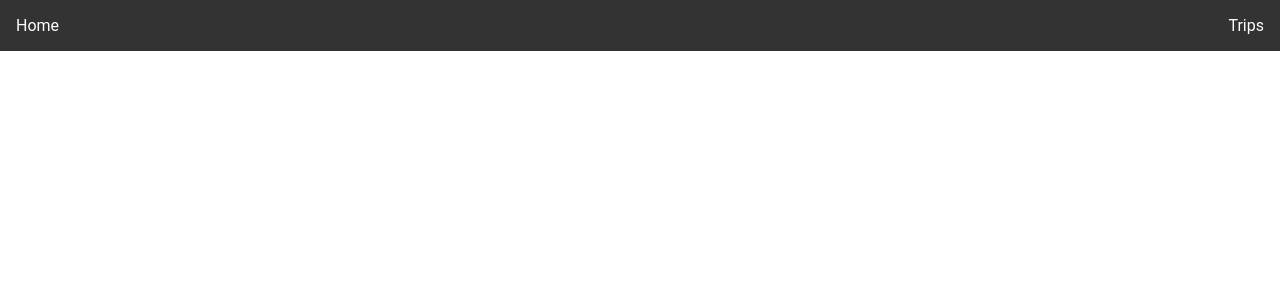
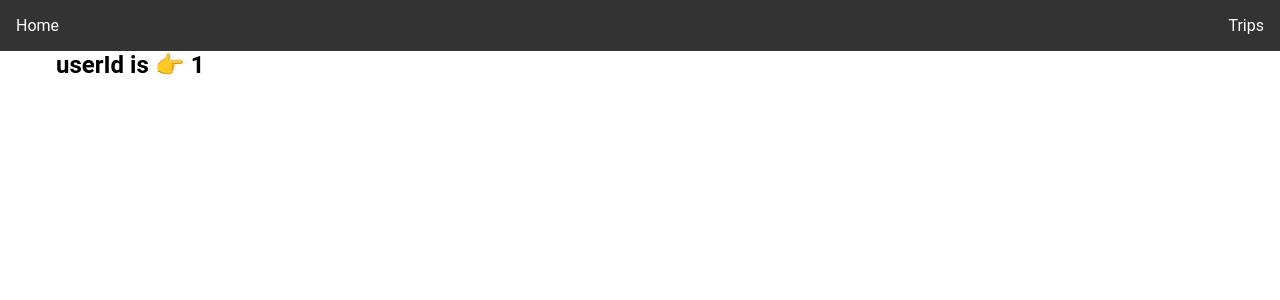
Before and after one commit to resh-ie/create-react-app-freely, a React (Create React App) app: page /trips/1 in a window 1280 px wide. Before the commit this address had no page. Shown: the top 300 px of the page. Built offline with nearby package versions, Linux system fonts and the light colour scheme.

Commit message:
adding basic router to view specific trips

```diff
--- a/src/App.tsx
+++ b/src/App.tsx
@@ -5,8 +5,11 @@ import './App.scss';
 import NavBar from './components/NavBar/NavBar';
 import { NavData } from './components/NavBar/NavData';
 import Home from './pages/Home';
+import Trip from './pages/Trip';
 import Trips from './pages/Trips';
 import { fetchTripsData } from './utils/mockApi';
+
+
 
 const App = () => {
 
@@ -21,6 +24,7 @@ const App = () => {
         <Routes>
           <Route path='/' element={<Home />} />
           <Route path='/trips' element={<Trips />} />
+          <Route path="/trips/:tripId" element={<Trip />} />
         </Routes>
       </div>
     </div>
--- /dev/null
+++ b/src/pages/Trip.tsx
@@ -0,0 +1,12 @@
+import { useParams } from 'react-router-dom';
+
+function Trip() {
+  // 👇️ get ID from url
+  const params = useParams();
+
+  console.log(params); // 👉️ {userId: '4200'}
+
+  return <h2>userId is 👉️ {params.tripId}</h2>;
+}
+
+export default Trip;
--- a/src/pages/Trips.tsx
+++ b/src/pages/Trips.tsx
@@ -1,4 +1,5 @@
 import { useAtom } from 'jotai';
+import {Link} from 'react-router-dom'
 
 import { tripAtom } from '../atoms/tripAtom';
 import Card from '../components/Card/Card';
@@ -10,7 +11,9 @@ const Trips = () => {
       <h1>Trips</h1>
       {trips.map((trip) => (
         <div key={trip.id}>
+          <Link to={`/trips/${trip.id}`}>
           <Card title={trip.name} startDate={trip.startDate} endDate={trip.endDate} status={trip.status} />
+          </Link>
         </div>
       ))}
     </div>
```
